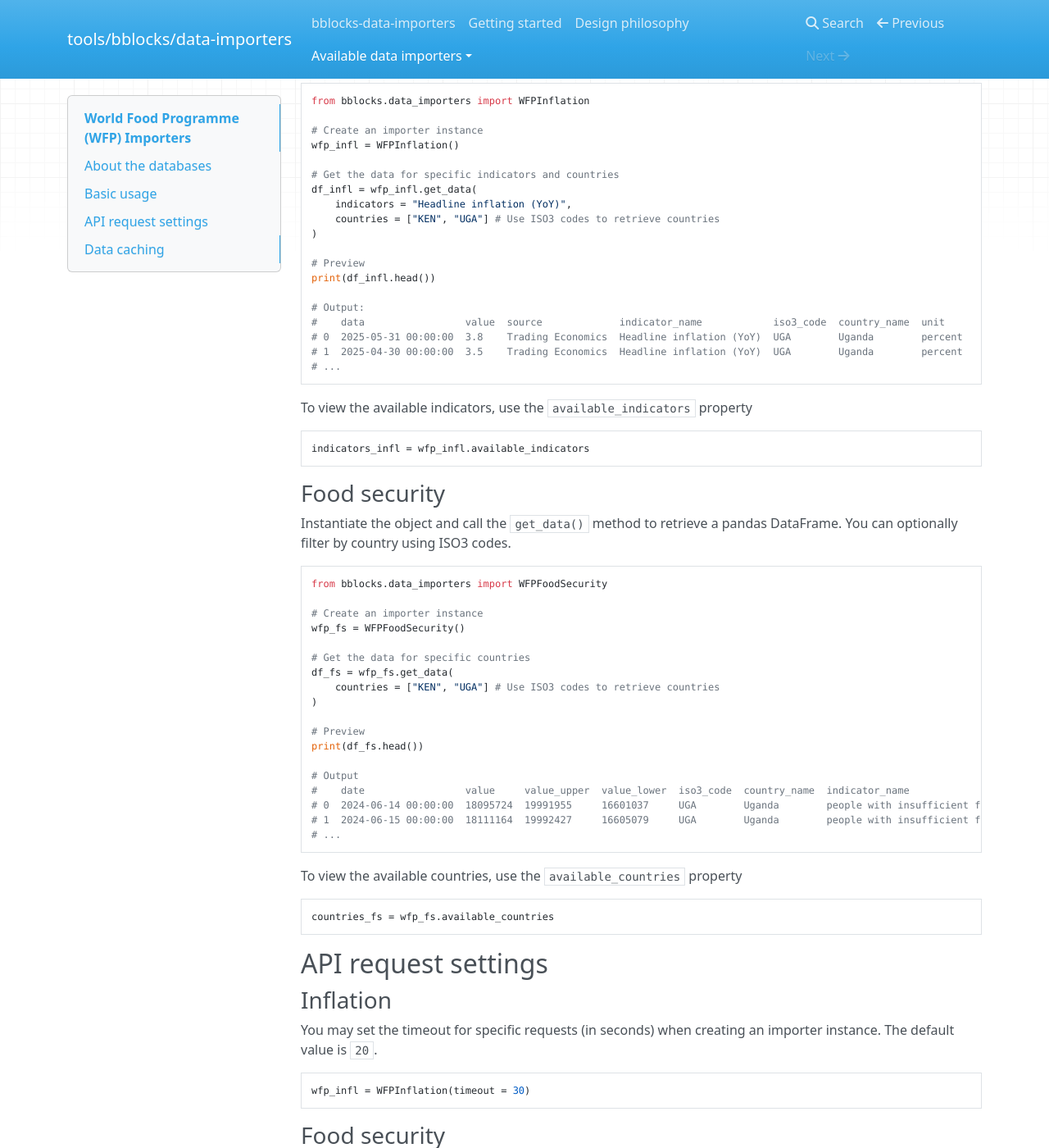
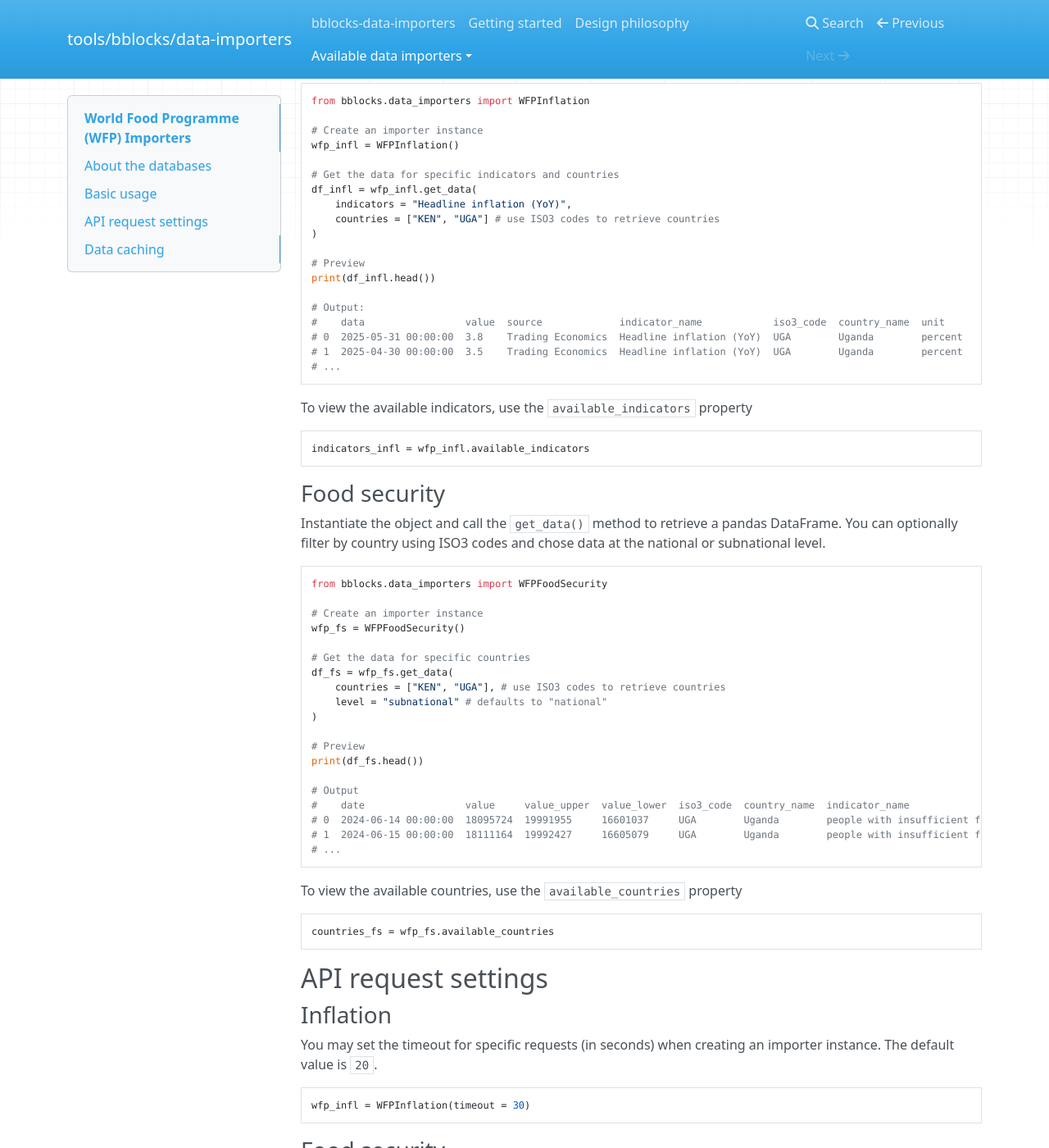
Before and after one commit to ONEcampaign/bblocks_data_importers, an MkDocs documentation site: the page built from docs/docs/importers/wfp.md, in a window 1280 px wide and 1400 px high, scrolled down 528 px. Shown: the whole window at 82% size. Built offline with MkDocs 1.6.1, drawn with Linux system fonts in a browser that asks for light colours; nearby versions of some CDN libraries.

Commit message:
Add level argument documentation

````diff
--- a/docs/docs/importers/wfp.md
+++ b/docs/docs/importers/wfp.md
@@ -30,7 +30,7 @@
 # Get the data for specific indicators and countries
 df_infl = wfp_infl.get_data(
     indicators = "Headline inflation (YoY)",
-    countries = ["KEN", "UGA"] # Use ISO3 codes to retrieve countries
+    countries = ["KEN", "UGA"] # use ISO3 codes to retrieve countries
 )
 
 # Preview
@@ -52,7 +52,7 @@
 ### Food security
 
 Instantiate the object and call the `get_data()` method to retrieve a pandas DataFrame. You can optionally filter by
-country using ISO3 codes.
+country using ISO3 codes and chose data at the national or subnational level.
 
 ```python
 from bblocks.data_importers import WFPFoodSecurity
@@ -62,7 +62,8 @@
 
 # Get the data for specific countries
 df_fs = wfp_fs.get_data(
-    countries = ["KEN", "UGA"] # Use ISO3 codes to retrieve countries
+    countries = ["KEN", "UGA"], # use ISO3 codes to retrieve countries
+    level = "subnational" # defaults to "national"
 )
 
 # Preview
````
